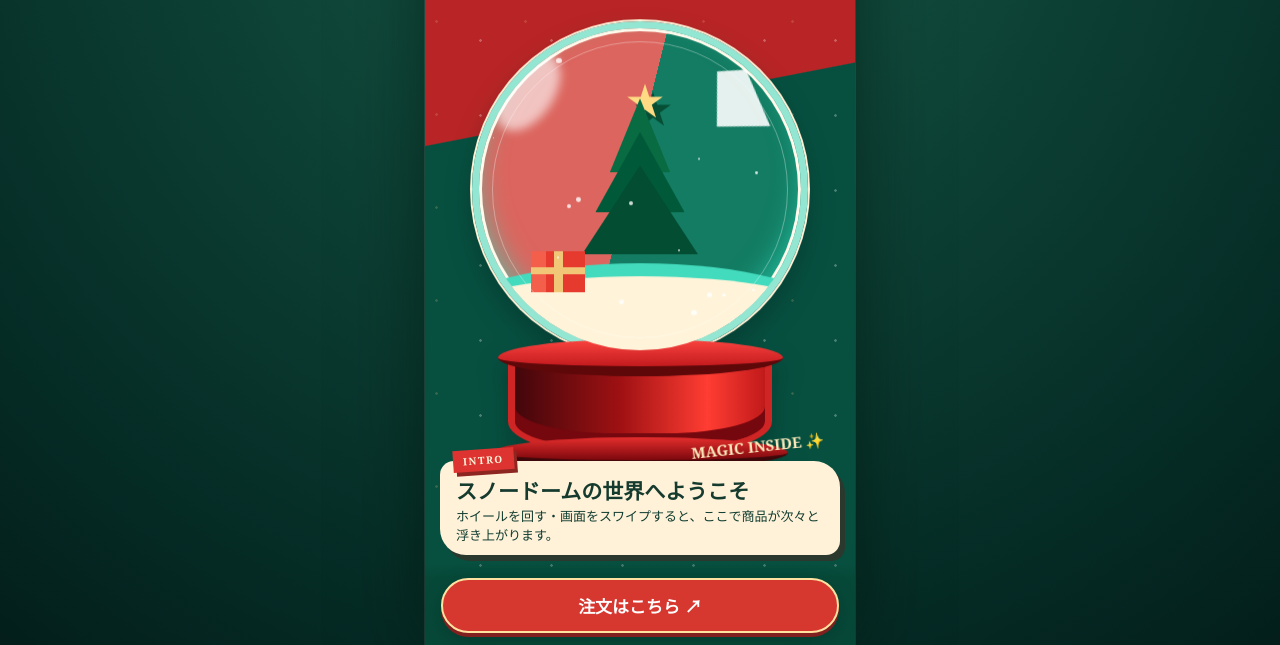
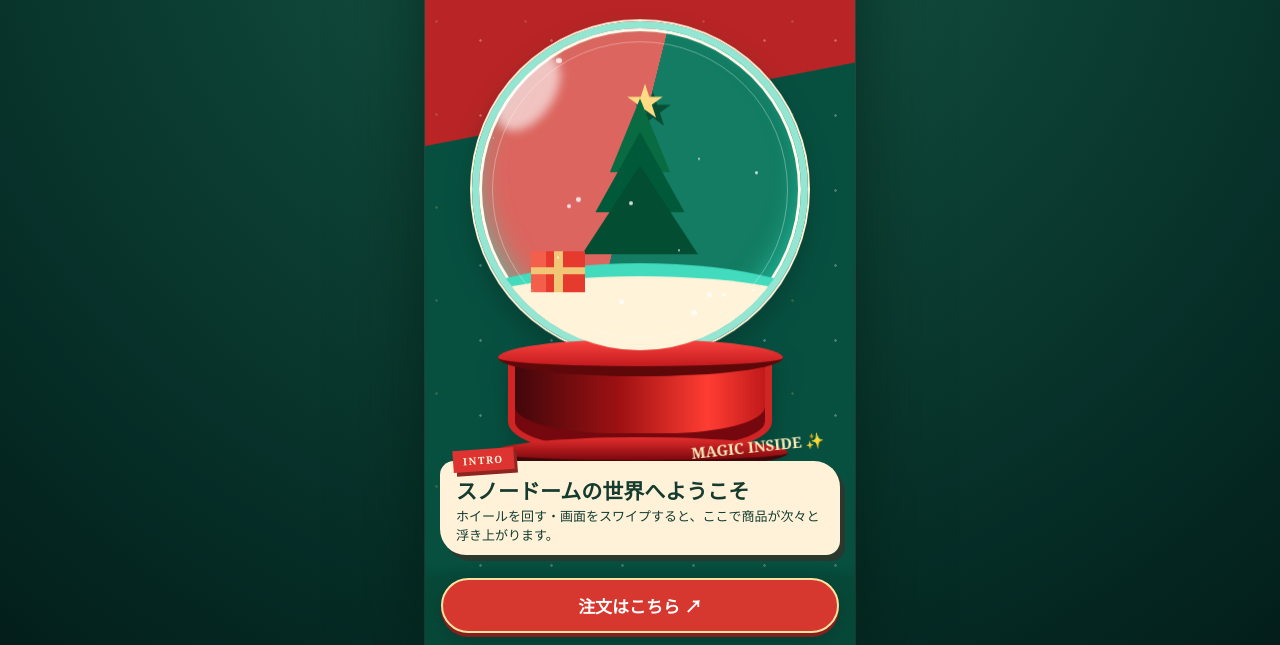
Before and after one commit to komodachihiro/christmas.io, a plain HTML site: page index.html in a window 1280 px wide. Shown: the part 155-800 px from the top of the page. Drawn offline with Linux system fonts and the light colour scheme.

Commit message:
Add files via upload

```diff
--- a/style.css
+++ b/style.css
@@ -21,7 +21,6 @@ button{font:inherit;cursor:pointer}
 .glass{position:absolute;top:0;left:8%;width:84%;aspect-ratio:1;border-radius:50%;border:clamp(7px,1vw,12px) solid #93e6d2;background:linear-gradient(104deg,#dc665f 0 47%,#137c62 47%);overflow:hidden;box-shadow:inset 0 0 0 4px #fffaec,0 0 0 3px #fff0d6,inset 0 -26px 32px #2cdec08c}
 .glass:after{content:"";position:absolute;inset:4%;border-radius:50%;border:1.5px solid #ffffff55;z-index:8;pointer-events:none}
 .shine-left{position:absolute;left:7%;top:6%;height:27%;width:16%;border-radius:60%;transform:rotate(34deg);background:#ffffff9c;filter:blur(5px);z-index:15}
-.shine-right{position:absolute;right:12%;top:12%;height:22%;width:16%;background:#ffffffe3;clip-path:polygon(30% 0,85% 9%,100% 95%,0 75%);z-index:15;transform:rotate(-16deg)}
 .tree{position:absolute;top:17%;left:50%;width:36%;height:52%;transform:translateX(-50%);opacity:1;transition:opacity .45s}
 .tree .star{position:absolute;top:-7%;left:38%;font-size:45px;color:#ffdc83;text-shadow:8px 8px 0 #064f34}
 .b{position:absolute;left:50%;transform:translateX(-50%);clip-path:polygon(50% 0,100% 100%,0 100%);background:#086b42}
```
